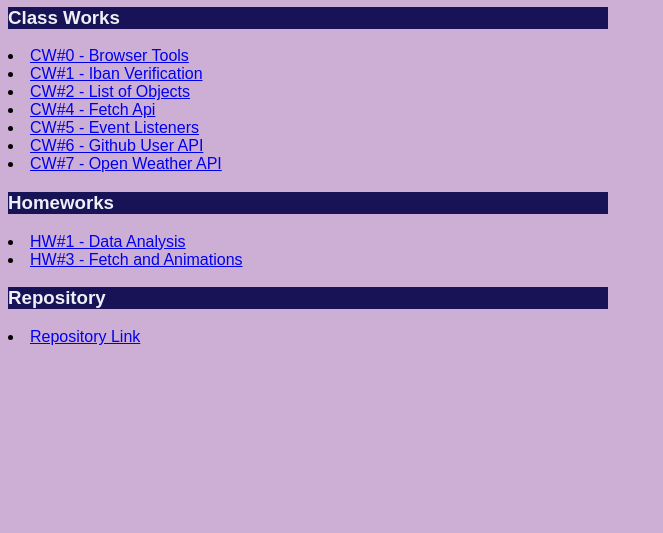
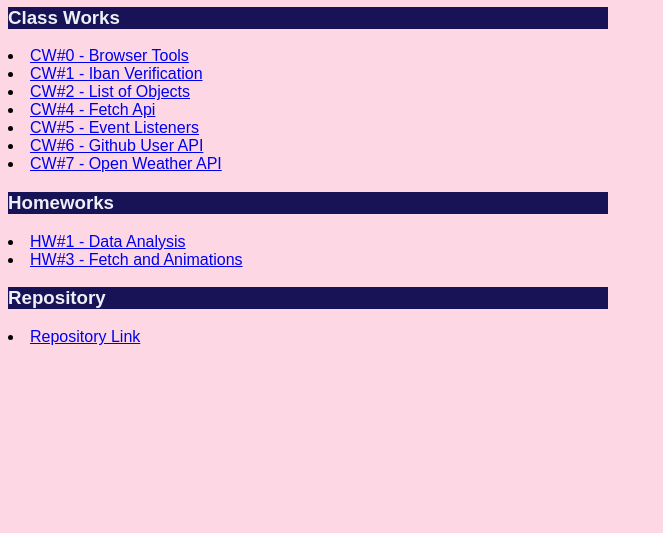
Before and after one commit to efsanalbas/advancedProgramming, a plain HTML site: page index.html in a window 1280 px wide. Shown: the part 267-800 px from the top of the page, without its empty margins (0-663 px from the left). Drawn offline with Linux system fonts and the light colour scheme.

Commit message:
Update index.html

```diff
--- a/index.html
+++ b/index.html
@@ -13,7 +13,7 @@
         }
       body {
         max-width: 600px;
-        background: rgb(205, 175, 213);
+        background: rgb(253, 215, 228);
         font-family: Arial, Helvetica, sans-serif;
       }
     </style>
```
